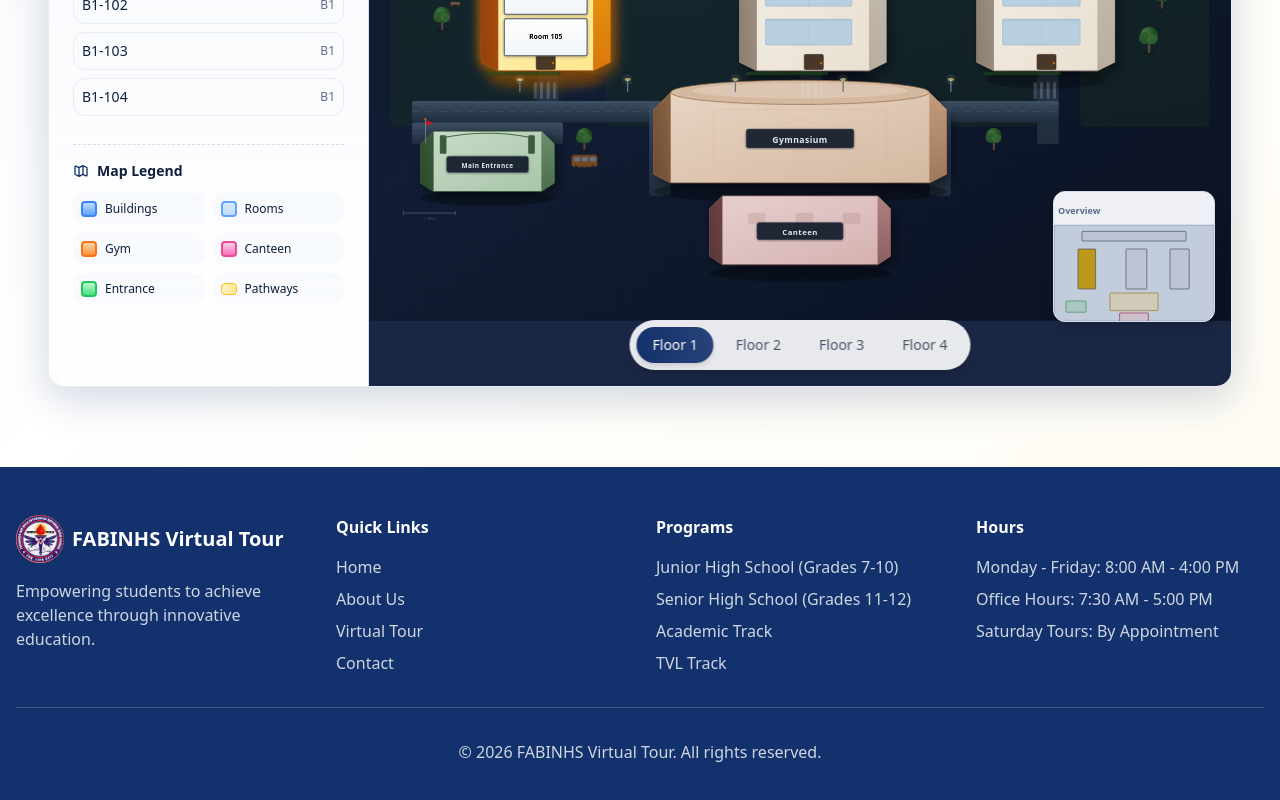
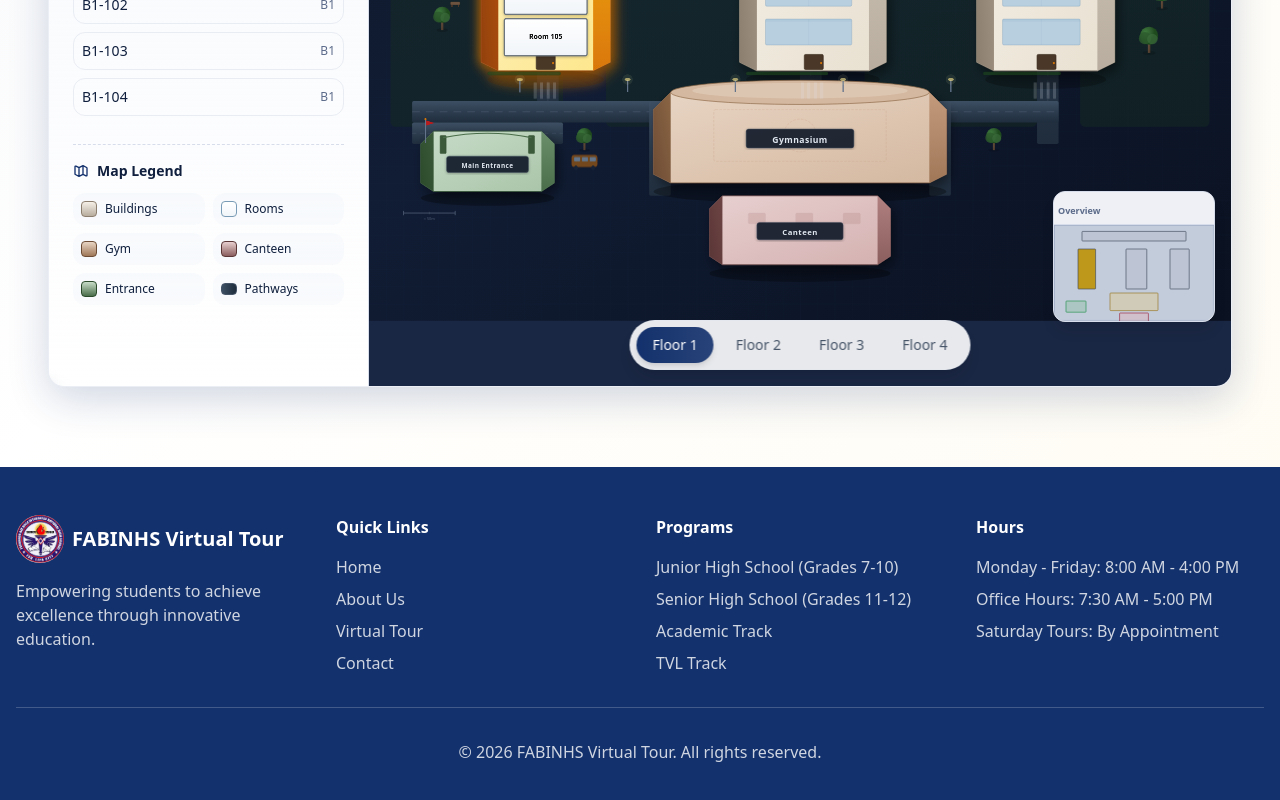
Before and after one commit to cairei0808/yellow-navy-tours, a React (Vite) app: page / in a window 1280 px wide. Shown: the part 2259-3059 px from the top of the page. Built offline with nearby package versions, Linux system fonts and the light colour scheme; the HTML template or start-up script is replaced by a standard one.

Commit message:
Enhance map to formal style
Co-authored-by: cairei0808 <207229677+cairei0808@users.noreply.github.com>

```diff
--- a/src/components/KioskSystem.tsx
+++ b/src/components/KioskSystem.tsx
@@ -525,29 +525,29 @@ const KioskSystem = () => {
                   </svg>
                   <strong className="text-sm">Map Legend</strong>
                 </div>
-                <div className="grid grid-cols-2 gap-2">
+                  <div className="grid grid-cols-2 gap-2">
                   <div className="flex items-center gap-2 p-2 rounded-lg bg-muted/30">
-                    <div className="w-4 h-4 rounded bg-gradient-to-b from-blue-200 to-blue-400 border-2 border-blue-500"></div>
+                    <div className="w-4 h-4 rounded bg-gradient-to-b from-[#f5f0e8] to-[#b8ad9e] border border-[#8c7e6e]"></div>
                     <span className="text-xs font-medium">Buildings</span>
                   </div>
                   <div className="flex items-center gap-2 p-2 rounded-lg bg-muted/30">
-                    <div className="w-4 h-4 rounded bg-gradient-to-b from-blue-100 to-blue-200 border-2 border-blue-400"></div>
+                    <div className="w-4 h-4 rounded bg-gradient-to-b from-white to-[#f1f5f9] border border-[#7a9bb5]"></div>
                     <span className="text-xs font-medium">Rooms</span>
                   </div>
                   <div className="flex items-center gap-2 p-2 rounded-lg bg-muted/30">
-                    <div className="w-4 h-4 rounded bg-gradient-to-b from-orange-200 to-orange-400 border-2 border-orange-500"></div>
+                    <div className="w-4 h-4 rounded bg-gradient-to-b from-[#e8d5c4] to-[#a07858] border border-[#6d4c35]"></div>
                     <span className="text-xs font-medium">Gym</span>
                   </div>
                   <div className="flex items-center gap-2 p-2 rounded-lg bg-muted/30">
-                    <div className="w-4 h-4 rounded bg-gradient-to-b from-pink-200 to-pink-400 border-2 border-pink-500"></div>
+                    <div className="w-4 h-4 rounded bg-gradient-to-b from-[#e8d0d0] to-[#8b5e5e] border border-[#5a3636]"></div>
                     <span className="text-xs font-medium">Canteen</span>
                   </div>
                   <div className="flex items-center gap-2 p-2 rounded-lg bg-muted/30">
-                    <div className="w-4 h-4 rounded bg-gradient-to-b from-green-200 to-green-400 border-2 border-green-500"></div>
+                    <div className="w-4 h-4 rounded bg-gradient-to-b from-[#c8dcc8] to-[#4a6e4a] border border-[#2a4a2a]"></div>
                     <span className="text-xs font-medium">Entrance</span>
                   </div>
                   <div className="flex items-center gap-2 p-2 rounded-lg bg-muted/30">
-                    <div className="w-4 h-3 rounded bg-gradient-to-r from-amber-100 to-amber-200 border border-amber-400"></div>
+                    <div className="w-4 h-3 rounded bg-gradient-to-r from-[#3d4f63] to-[#1f2d3d] border border-[#475569]"></div>
                     <span className="text-xs font-medium">Pathways</span>
                   </div>
                 </div>
```
